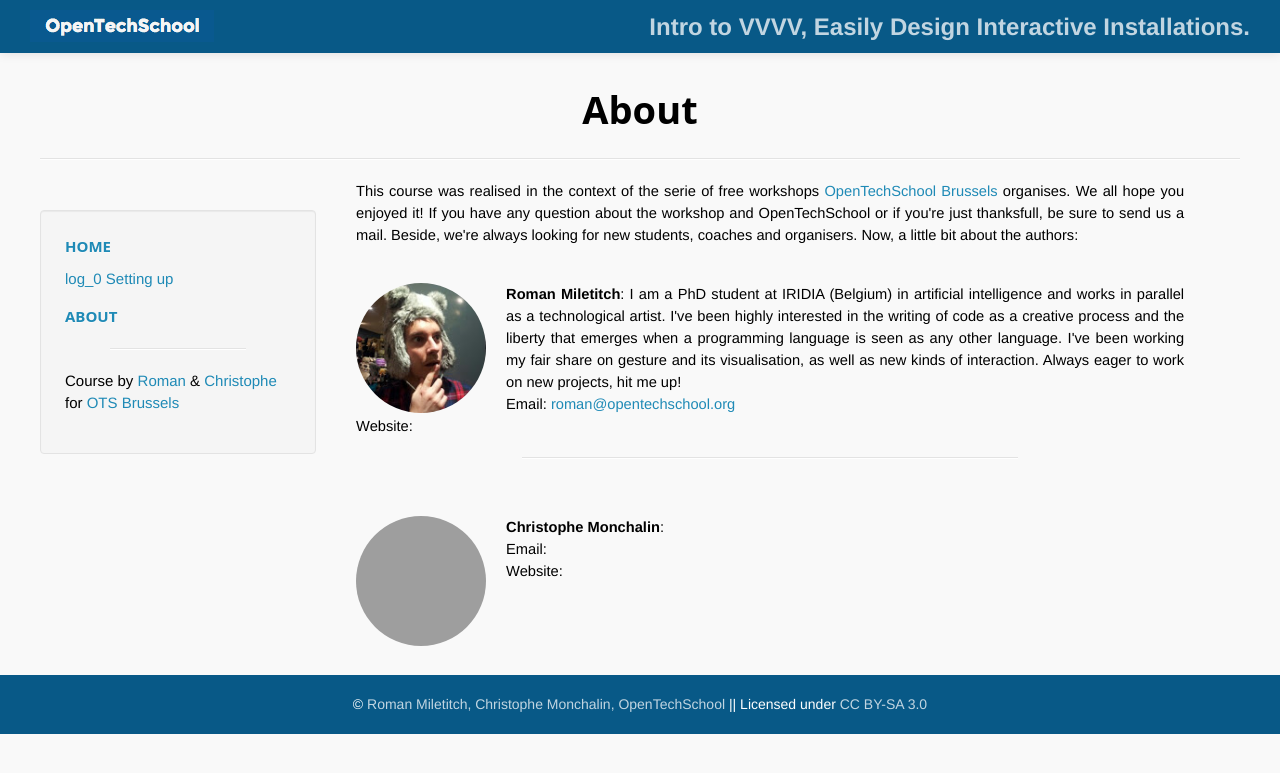
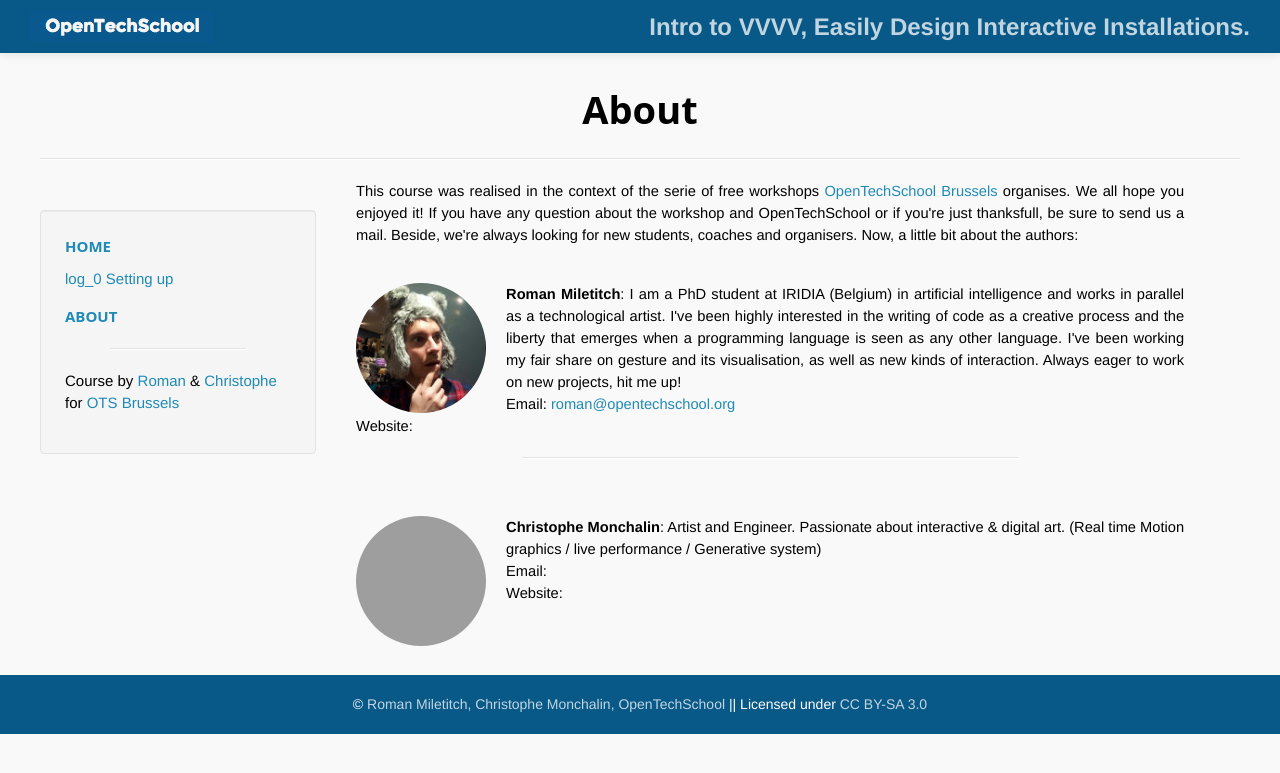
Before and after one commit to OpenTechSchool-Brussels/interactive-installations-with-VVVV, a Jekyll site: the page built from about.html, in a window 1280 px wide. Shown: the top 773 px of the page. Built offline with Jekyll 4.4.1, drawn with Linux system fonts in a browser that asks for light colours; Markdown is read by kramdown in place of the engine named in the settings.

Commit message:
Update authors.yml

```diff
--- a/_data/authors.yml
+++ b/_data/authors.yml
@@ -8,4 +8,4 @@
   lastname: Monchalin
   email:
   website:
-  bio:
+  bio: Artist and Engineer. Passionate about interactive & digital art. (Real time Motion graphics / live performance / Generative system)
```
